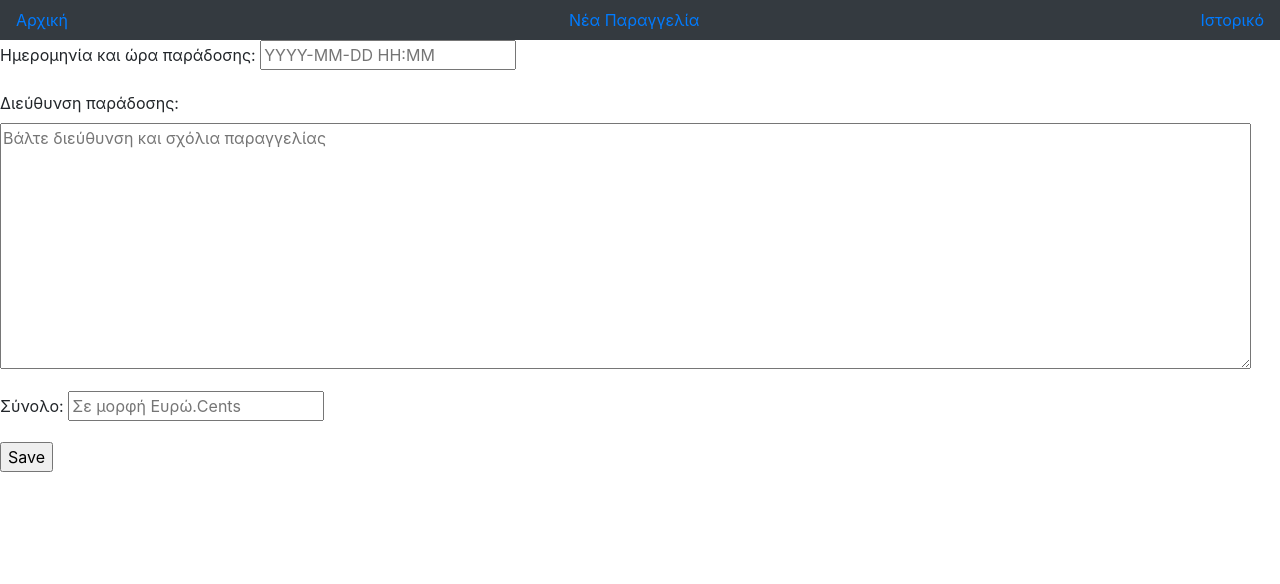
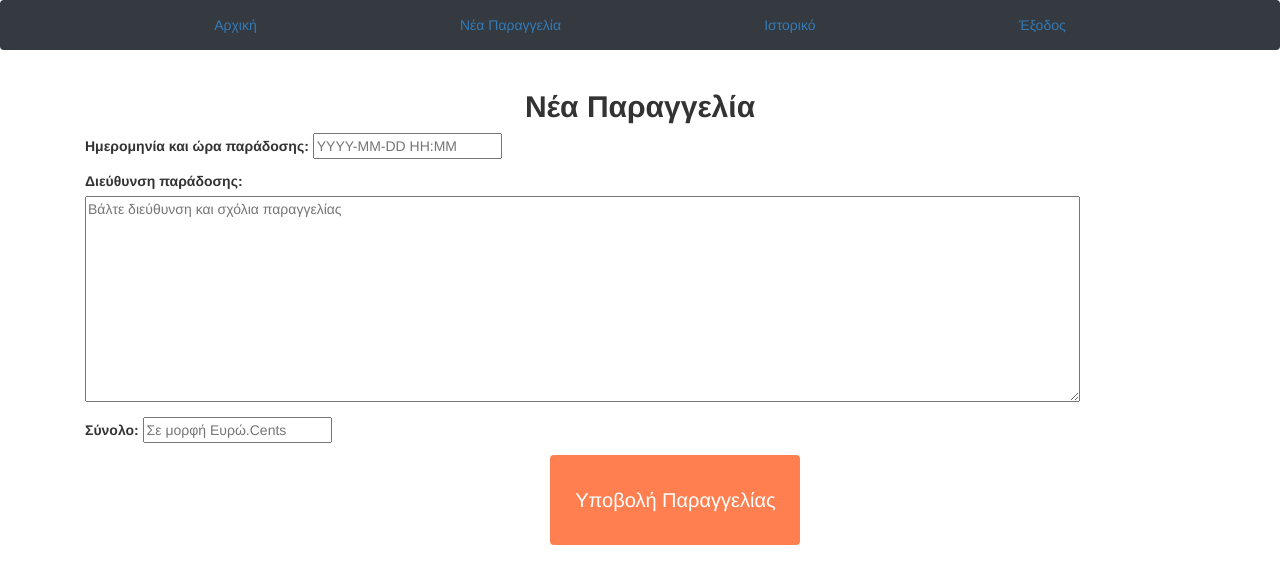
Before and after one commit to Costopoulos/DeliveryApp, a Django app: template src/templates/order_create.html in a window 1280 px wide. Shown: the top 584 px of the page. Run offline with Django 3.2, Linux system fonts and the light colour scheme; the template is opened without the code that fills it: values that come from a table or form of the project are taken from there, others are empty; some libraries are stand-ins or nearby versions.

Commit message:
Implement store and order functionality, base front-end

```diff
--- a/src/delivery/settings.py
+++ b/src/delivery/settings.py
@@ -26,7 +26,7 @@ SECRET_KEY = 'n%#z09+23y16+l@9&2ct!e13x+48_h9!y3#qoah3uz0$7q76(s'
 # SECURITY WARNING: don't run with debug turned on in production!
 DEBUG = True
 
-ALLOWED_HOSTS = []
+ALLOWED_HOSTS = ['*']
 
 
 # Application definition
@@ -155,10 +155,12 @@ USE_I18N = True
 
 USE_L10N = True
 
-USE_TZ = True
+USE_TZ = False#True
 
 
 # Static files (CSS, JavaScript, Images)
 # https://docs.djangoproject.com/en/3.1/howto/static-files/
 
 STATIC_URL = '/static/'
+LOGIN_REDIRECT_URL = '/store/'
+ACCOUNT_LOGOUT_REDIRECT_URL = '/accounts/login/'
--- a/src/templates/base.html
+++ b/src/templates/base.html
@@ -6,6 +6,11 @@
     <meta name="viewport" content="width=device-width, initial-scale=1, shrink-to-fit=no">
 
     <link rel="stylesheet" href="https://stackpath.bootstrapcdn.com/bootstrap/4.3.1/css/bootstrap.min.css" integrity="sha384-ggOyR0iXCbMQv3Xipma34MD+dH/1fQ784/j6cY/iJTQUOhcWr7x9JvoRxT2MZw1T" crossorigin="anonymous">
+    <script src="https://ajax.googleapis.com/ajax/libs/jquery/2.2.0/jquery.min.js"></script>
+    <link rel="stylesheet" href="https://maxcdn.bootstrapcdn.com/bootstrap/3.3.6/css/bootstrap.min.css" />
+    <script src="https://cdn.datatables.net/1.10.12/js/jquery.dataTables.min.js"></script>
+    <script src="https://cdn.datatables.net/1.10.12/js/dataTables.bootstrap.min.js"></script>
+    <link rel="stylesheet" href="https://cdn.datatables.net/1.10.12/css/dataTables.bootstrap.min.css" />
       <style>
         td {
           text-align: center;
@@ -51,13 +56,16 @@
   <title>DemoPower</title>
   </head>
   <body>
+    <!-- <div class="container"> -->
     <nav class="navbar navbar-dark bg-dark">
 
 
       <a href="/store">Αρχική</a>
       <a href="/create">Νέα Παραγγελία</a>
       <a href="/orders">Ιστορικό</a>
+      <a href="/accounts/logout/">Έξοδος</a>
 </nav>
+<!-- </div> -->
     <!-- {% block base %}
     {%if user.is_authenticated%} <h1><b>Γεια σας {{user}}</b></h1>  {%endif%}
     {% endblock %} -->
--- a/src/templates/order_create.html
+++ b/src/templates/order_create.html
@@ -1,9 +1,26 @@
 {% extends 'base.html' %}
 
 {% block content %}
+
+<style>
+    .button3{
+                background-color: #FF7F50;
+                /*background-color: #FF7F50;*/
+                position: absolute;
+                left: 43%;
+                height: 90px;
+                width: 250px;
+                font-size: 20px;
+                color: white;
+              }
+</style>
+
 <form method='POST'>{% csrf_token %}
-{{  form.as_p }}
-<input type= 'submit' value='Save' />
+    <div class="container">
+        <h2 align="center" class="brand-text"><b>Νέα Παραγγελία</b></h2>
+            {{  form.as_p }}
+    </div>
+<input type= 'submit' value='Υποβολή Παραγγελίας' class="btn button3 align=center">
 </form>
 
 {% endblock %}
```
Also changed, not shown: src/store/views.py (+19 -4 lines), src/templates/mydriver.html (+9 -4 lines), src/templates/order_list.html (+22 -5 lines).
